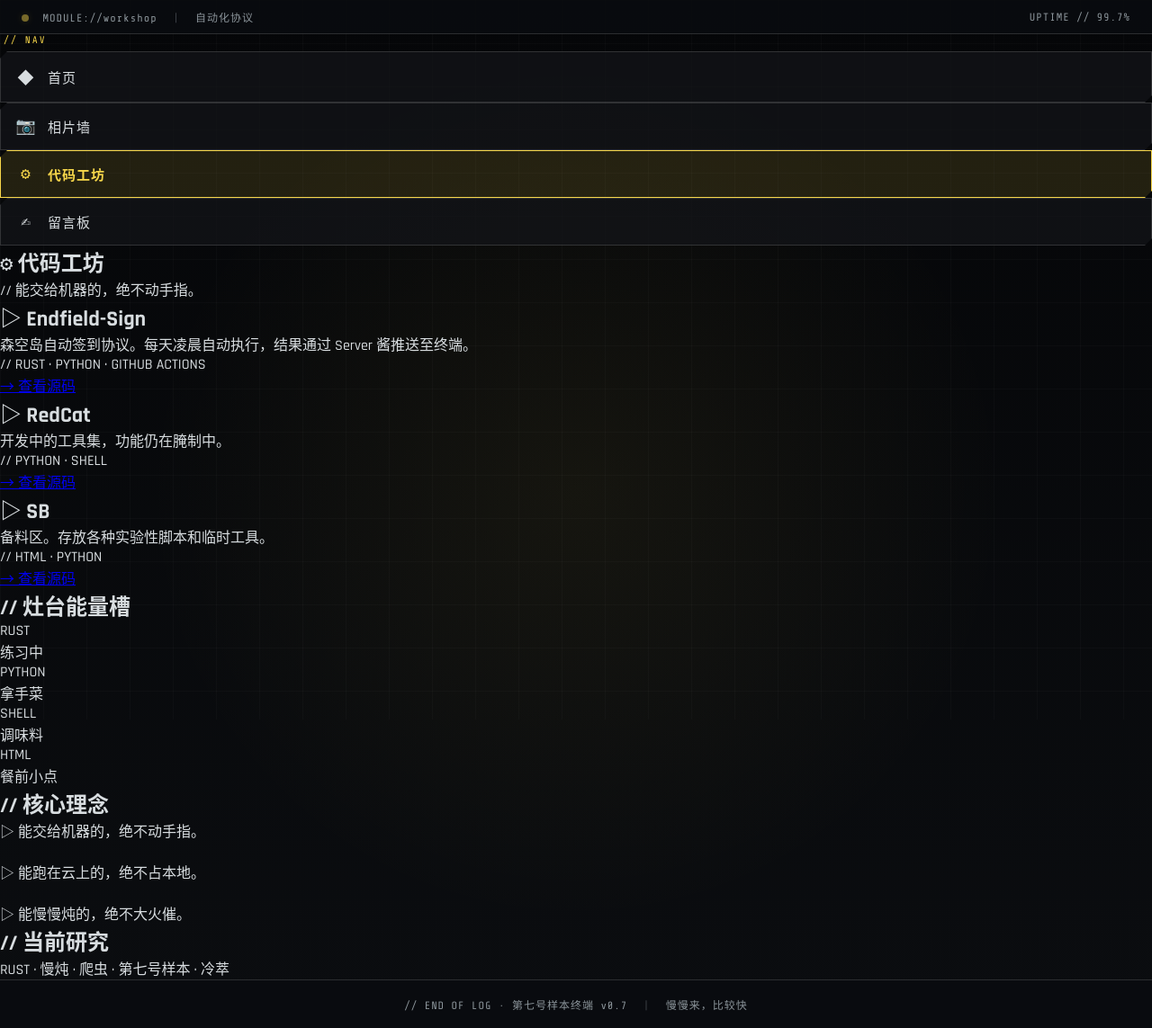
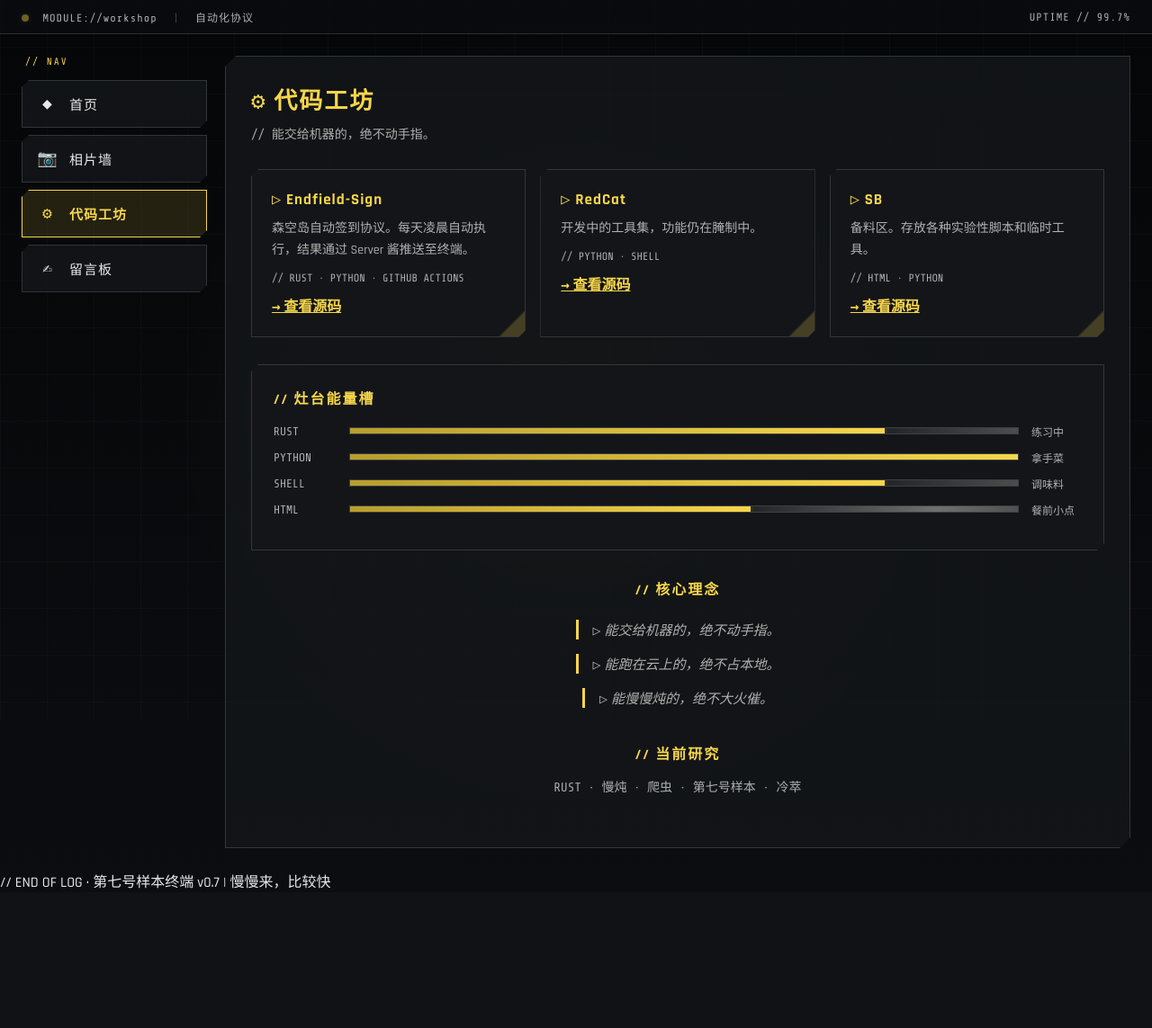
Before and after one commit to s-ssss/s-ssss.github.io, a PHP site: page /workshop.html in a window 1280 px wide. Shown: the whole page at 90% size. After the commit the page ends 988 px from the top, so only its background shows below. Run offline with PHP 8.4, Linux system fonts and the light colour scheme.

Commit message:
Update style.css

```diff
--- a/style.css
+++ b/style.css
@@ -1,12 +1,12 @@
-/* ===== 终末地终端风 · 大厅版 ===== */
+/* ===== 终末地终端风 · 完整版 ===== */
 :root {
     --bg: #07090b;
-    --panel: rgba(20, 22, 26, 0.72);
+    --panel: rgba(20, 22, 26, 0.82);
     --panel-solid: #14161a;
     --line: rgba(255, 255, 255, 0.14);
     --line-strong: rgba(246, 214, 74, 0.45);
-    --text: #d8dde0;
-    --muted: #8b949a;
+    --text: #e8e8e8;
+    --muted: #b0b0b0;
     --yellow: #f6d64a;
     --yellow-dim: #b89d2c;
     --yellow-glow: rgba(246, 214, 74, 0.25);
@@ -18,32 +18,34 @@
 * { margin: 0; padding: 0; box-sizing: border-box; }
 
 body {
-    font-family: "Rajdhani", "Share Tech Mono", "Noto Sans CJK SC", monospace, sans-serif;
+    font-family: "Rajdhani", "Share Tech Mono", "Microsoft YaHei", "PingFang SC", monospace, sans-serif;
     background:
-        radial-gradient(circle at 50% 48%, rgba(246,214,74,0.06), transparent 55%),
+        radial-gradient(circle at 50% 46%, rgba(246,214,74,0.055), transparent 54%),
         linear-gradient(180deg, #050608, #0b0d10);
     color: var(--text);
     min-height: 100vh;
     overflow-x: hidden;
+    -webkit-font-smoothing: antialiased;
+    -moz-osx-font-smoothing: grayscale;
+    text-rendering: optimizeLegibility;
 }
 
-/* 背景网格 */
 .bg-grid {
     position: fixed; inset: 0;
     background-image:
-        linear-gradient(rgba(255,255,255,0.025) 1px, transparent 1px),
-        linear-gradient(90deg, rgba(255,255,255,0.025) 1px, transparent 1px);
-    background-size: 48px 48px;
+        linear-gradient(rgba(255,255,255,0.022) 1px, transparent 1px),
+        linear-gradient(90deg, rgba(255,255,255,0.022) 1px, transparent 1px);
+    background-size: 52px 52px;
     pointer-events: none;
     z-index: 0;
 }
 
-/* ===== 顶部状态栏 ===== */
+/* 顶部状态栏 */
 .topbar {
     position: relative; z-index: 2;
     display: flex; justify-content: space-between; align-items: center;
     padding: 10px 24px;
-    background: rgba(10,12,16,0.85);
+    background: rgba(10,12,16,0.86);
     border-bottom: 1px solid var(--line);
     font-family: "Share Tech Mono", monospace;
     font-size: 12px;
@@ -56,24 +58,24 @@ body {
     box-shadow: 0 0 8px var(--yellow-glow);
     animation: blink 2s infinite;
 }
-@keyframes blink { 50% { opacity: 0.4; } }
-.topbar .sep { margin: 0 10px; opacity: 0.4; }
+@keyframes blink { 50% { opacity: 0.35; } }
+.topbar .sep { margin: 0 10px; opacity: 0.33; }
 .topbar .status-ok { color: var(--ok); }
 #clock { color: var(--yellow); font-size: 13px; }
 
-/* ===== 主布局 ===== */
+/* 首页布局 */
 .layout {
     position: relative; z-index: 1;
     display: grid;
-    grid-template-columns: 220px 1fr 300px;
+    grid-template-columns: 216px 1fr 290px;
     gap: 20px;
     padding: 24px;
-    max-width: 1400px;
+    max-width: 1420px;
     margin: 0 auto;
 }
 
-/* ===== 左侧导航 ===== */
-.sidebar {
+/* 通用侧边栏 */
+.sidebar, .page-sidebar {
     display: flex; flex-direction: column; gap: 8px;
 }
 .side-title {
@@ -106,7 +108,6 @@ body {
     color: var(--yellow);
     font-weight: 700;
 }
-.side-btn.active .side-icon { animation: pulse 2s infinite; }
 
 /* 音乐盒 */
 .music-box {
@@ -274,29 +273,266 @@ body {
 }
 .copy-block::before { content: "⧉ "; color: var(--muted); }
 
-/* ===== 底部 ===== */
-.bottombar {
-    position: relative; z-index: 2;
-    text-align: center;
-    padding: 18px;
-    border-top: 1px solid var(--line);
-    background: rgba(10,12,16,0.85);
+/* 通用子页面布局 */
+.page-layout {
+    position: relative; z-index: 1;
+    display: grid;
+    grid-template-columns: 206px 1fr;
+    gap: 20px;
+    padding: 24px;
+    max-width: 1320px;
+    margin: 0 auto;
+}
+.page-content {
+    background: var(--panel);
+    border: 1px solid var(--line);
+    clip-path: var(--clip);
+    padding: 28px;
+}
+.page-title {
+    font-size: 26px;
+    color: var(--yellow);
+    margin-bottom: 8px;
+    letter-spacing: 2px;
+}
+.page-subtitle {
+    color: var(--muted);
+    font-size: 14px;
+    margin-bottom: 24px;
     font-family: "Share Tech Mono", monospace;
+}
+
+/* 相片墙 */
+.date-group { margin: 32px 0; }
+.date-group h2 {
+    font-size: 15px;
+    color: var(--yellow);
+    border-bottom: 1px solid var(--line-strong);
+    padding-bottom: 8px;
+    margin-bottom: 14px;
+    font-family: "Share Tech Mono", monospace;
+}
+.grid {
+    display: grid;
+    grid-template-columns: repeat(auto-fill, minmax(218px, 1fr));
+    gap: 14px;
+}
+.card {
+    background: var(--panel);
+    border: 1px solid var(--line);
+    clip-path: var(--clip-sm);
+    overflow: hidden;
+    cursor: pointer;
+    transition: transform 0.2s, border-color 0.2s, box-shadow 0.2s;
+}
+.card:hover {
+    transform: translateY(-4px);
+    border-color: var(--yellow);
+    box-shadow: 0 0 14px var(--yellow-glow);
+}
+.card img {
+    width: 100%;
+    height: 186px;
+    object-fit: cover;
+    display: block;
+    filter: saturate(0.9) contrast(1.05);
+    transition: filter 0.3s;
+}
+.card:hover img { filter: saturate(1.1) contrast(1.1); }
+.card .info { padding: 10px 14px; }
+.card h3 { font-size: 14px; color: var(--yellow); }
+.card p { font-size: 12px; color: var(--muted); margin-top: 4px; }
+
+/* 灯箱 */
+#lightbox {
+    position: fixed; inset: 0;
+    background: rgba(10,12,16,0.93);
+    display: flex;
+    flex-direction: column;
+    justify-content: center;
+    align-items: center;
+    z-index: 999;
+    cursor: zoom-out;
+}
+#lightbox.hidden { display: none; }
+#lightboxImg {
+    max-width: 91vw;
+    max-height: 77vh;
+    border: 1px solid var(--yellow);
+    clip-path: var(--clip);
+    box-shadow: 0 0 36px var(--yellow-glow);
+}
+#lightboxCaption {
+    color: var(--yellow);
+    margin-top: 14px;
+    font-size: 13px;
+    font-family: "Share Tech Mono", monospace;
+}
+#closeBtn {
+    position: absolute;
+    top: 18px; right: 28px;
+    font-size: 36px;
+    color: var(--yellow);
+    cursor: pointer;
+    z-index: 1000;
+}
+
+/* 代码工坊卡片 */
+.projects {
+    display: grid;
+    grid-template-columns: repeat(auto-fit, minmax(270px, 1fr));
+    gap: 16px;
+    margin: 30px 0;
+}
+.proj-card {
+    background: var(--panel);
+    border: 1px solid var(--line);
+    clip-path: var(--clip-sm);
+    padding: 22px;
+    position: relative;
+}
+.proj-card::after {
+    content: "";
+    position: absolute;
+    bottom: 0; right: 0;
+    width: 28px; height: 28px;
+    background: linear-gradient(135deg, transparent 47%, var(--yellow) 53%);
+    opacity: 0.22;
+}
+.proj-card h2 {
+    font-size: 17px;
+    color: var(--yellow);
+    margin-bottom: 10px;
+    letter-spacing: 1px;
+}
+.proj-card p { font-size: 14px; color: var(--muted); line-height: 1.7; }
+.proj-card .tech {
+    color: var(--muted);
+    font-size: 12px;
+    margin: 8px 0;
+    font-family: "Share Tech Mono", monospace;
+}
+.proj-card a { color: var(--yellow); font-weight: 600; }
+
+/* 灶台能量槽 */
+.stove {
+    margin: 30px 0;
+    background: var(--panel);
+    padding: 24px;
+    border: 1px solid var(--line);
+    clip-path: var(--clip-sm);
+}
+.stove h2 {
+    font-size: 16px;
+    color: var(--yellow);
+    margin-bottom: 16px;
+    letter-spacing: 2px;
+}
+.stove-item {
+    display: flex;
+    align-items: center;
+    gap: 14px;
+    margin: 12px 0;
+}
+.stove-label {
+    width: 70px;
+    font-size: 13px;
+    color: var(--muted);
+    font-family: "Share Tech Mono", monospace;
+}
+.bar {
+    flex: 1;
+    height: 8px;
+    background: rgba(255,255,255,0.045);
+    border: 1px solid var(--line);
+    position: relative;
+    overflow: hidden;
+}
+.fill {
+    height: 100%;
+    background: linear-gradient(90deg, var(--yellow-dim), var(--yellow));
+    box-shadow: 0 0 5px var(--yellow-glow);
+    position: relative;
+}
+.fill::after {
+    content: "";
+    position: absolute;
+    top: 0; left: 0; right: 0; bottom: 0;
+    background: linear-gradient(90deg, transparent, rgba(255,255,240,0.37), transparent);
+    animation: shimmer 2.4s infinite;
+}
+@keyframes shimmer {
+    0% { transform: translateX(-105%); }
+    100% { transform: translateX(105%); }
+}
+.stove-item span:last-child {
     font-size: 12px;
     color: var(--muted);
+    min-width: 56px;
+    font-family: "Share Tech Mono", monospace;
+}
+
+/* 理念与研究 */
+.philosophy, .research {
+    margin: 30px 0;
+    text-align: center;
+}
+.philosophy h2, .research h2 {
+    font-size: 16px;
+    color: var(--yellow);
+    margin-bottom: 14px;
+    letter-spacing: 2px;
+}
+.philosophy blockquote {
+    font-size: 15px;
+    color: var(--muted);
+    margin: 8px 0;
+    font-style: italic;
+    border-left: 3px solid var(--yellow);
+    padding-left: 16px;
+    display: inline-block;
+    text-align: left;
+}
+.research p {
+    font-size: 14px;
+    color: var(--muted);
+    font-family: "Share Tech Mono", monospace;
+}
+
+/* 留言表单 */
+form {
+    margin: 24px 0;
+}
+label {
+    display: block;
+    margin-top: 18px;
+    font-weight: 600;
+    color: var(--yellow);
+    font-size: 13px;
     letter-spacing: 1px;
+    text-transform: uppercase;
 }
-.bottombar .sep { margin: 0 10px; opacity: 0.4; }
-
-/* ===== 响应式 ===== */
-@media (max-width: 1000px) {
-    .layout { grid-template-columns: 1fr; }
-    .hud { width: 320px; height: 320px; }
-    .hud-main { font-size: 22px; }
-    .mod-grid { grid-template-columns: repeat(3, 1fr); }
+input, textarea {
+    width: 100%;
+    padding: 10px 14px;
+    margin-top: 6px;
+    border: 1px solid var(--line);
+    background: rgba(0,0,0,0.31);
+    color: var(--text);
+    font-size: 14px;
+    border-radius: 0;
+    font-family: "Share Tech Mono", monospace;
 }
-@media (max-width: 600px) {
-    .topbar { flex-direction: column; gap: 6px; }
-    .mod-grid { grid-template-columns: repeat(2, 1fr); }
-    .hud { width: 280px; height: 280px; }
+input:focus, textarea:focus {
+    outline: none;
+    border-color: var(--yellow);
+    box-shadow: 0 0 8px var(--yellow-glow);
 }
+button[type="submit"].yellow-btn {
+    margin-top: 24px;
+    padding: 12px 32px;
+    font-size: 15px;
+    letter-spacing: 2px;
+}
+#result {
+    text
```
Also changed, not shown: other parts of style.css (+17 -19 lines).
